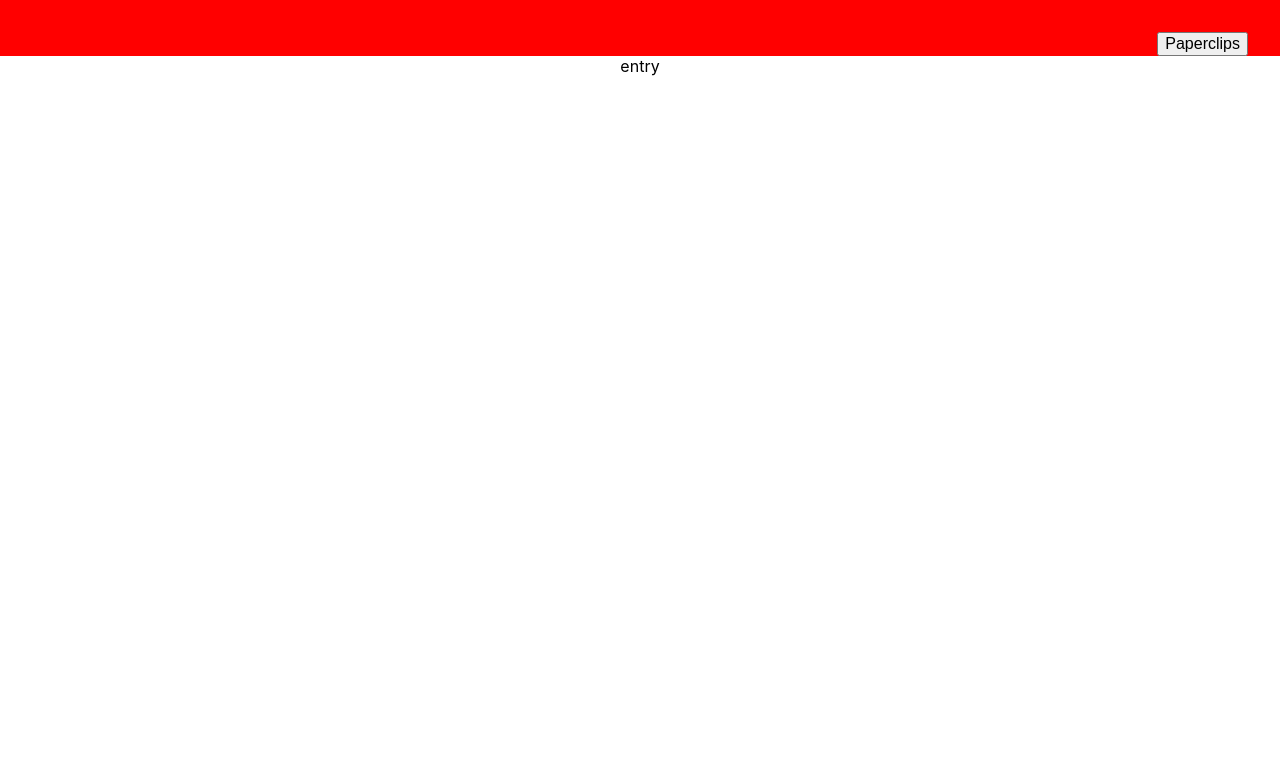
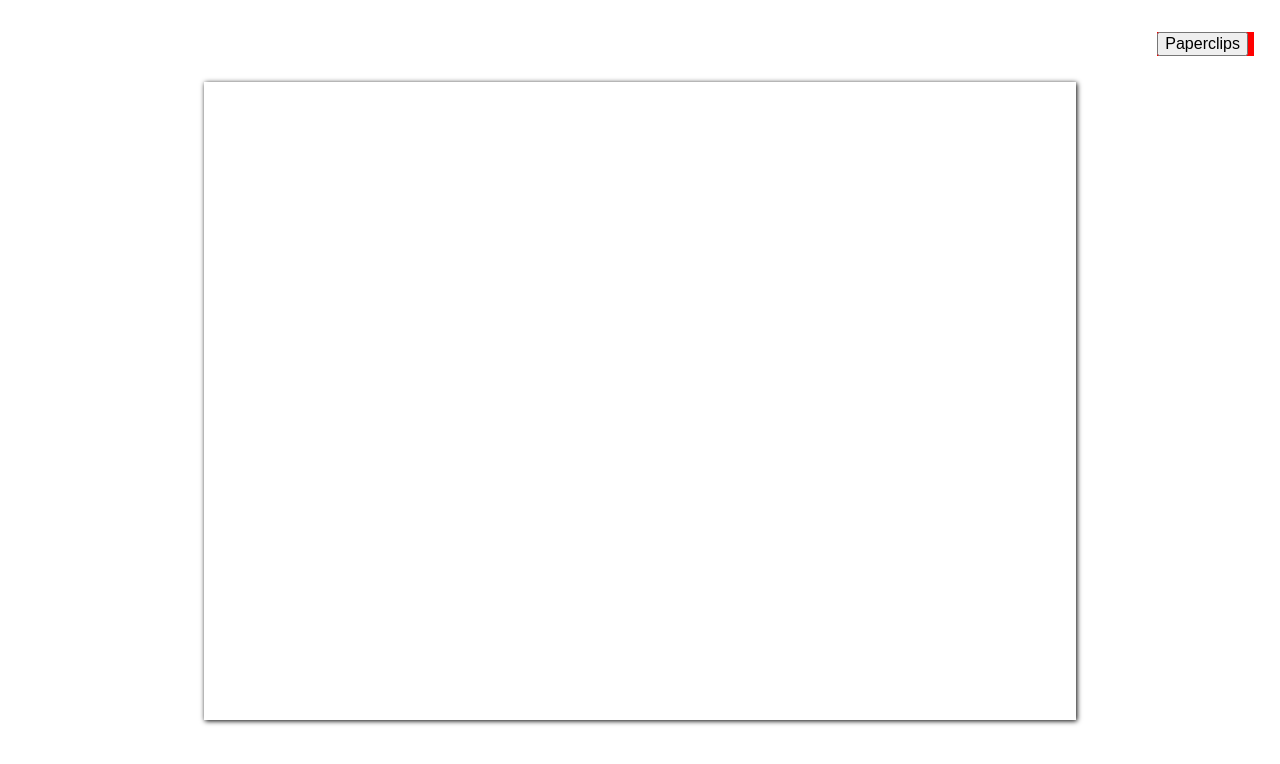
Before and after one commit to cooljasonmelton/paperclips-fe, a React (Create React App) app: page /write in a window 1280 px wide. Shown: the top 764 px of the page. Built offline with nearby package versions, Linux system fonts and the light colour scheme.

Commit message:
styling textarea in entry

```diff
--- a/src/menu/Menu.css
+++ b/src/menu/Menu.css
@@ -1,11 +1,11 @@
 .Menu{
     width: 100%;
+
     padding: 2em 4em 0 0;
+
     display: flex;
     flex-direction: column;
     align-items: flex-end;
-    background-color: red;
-
 }
 
 .drop-nav{
--- a/src/writing/EntryContainer.css
+++ b/src/writing/EntryContainer.css
@@ -0,0 +1,24 @@
+.EntryContainer{
+    width: 60%;
+    display: flex;
+    flex-direction: column;
+    align-items: center;
+    justify-content: center;
+}
+
+
+.entry-ta{
+    width: 100%;
+    min-height: 70vh;
+
+    padding: 1.5em 2em;
+    margin: 1em;
+
+    border: none;
+    box-shadow: 1px 1px 5px black;
+
+    font-size: 2em;
+    outline: none;
+    resize: none;
+    overflow: auto;
+}
--- a/src/writing/EntryContainer.js
+++ b/src/writing/EntryContainer.js
@@ -1,4 +1,4 @@
-import React from 'react';
+import React, { useState } from 'react';
 
 // styling
 import './EntryContainer.css';
@@ -6,13 +6,19 @@ import './EntryContainer.css';
 // components
 
 const EntryContainer = () => {
+  const [entryText, setEntryText] = useState('    ')
   return (
     <div className="EntryContainer">
-      entry
-
-
+      <textarea className="entry-ta" autoFocus onChange={e=>setEntryText(e.target.value)} value={entryText}/>
     </div>
   );
 }
 
 export default EntryContainer;
+
+
+// layout:
+
+// entry container
+
+// date / word count
```
